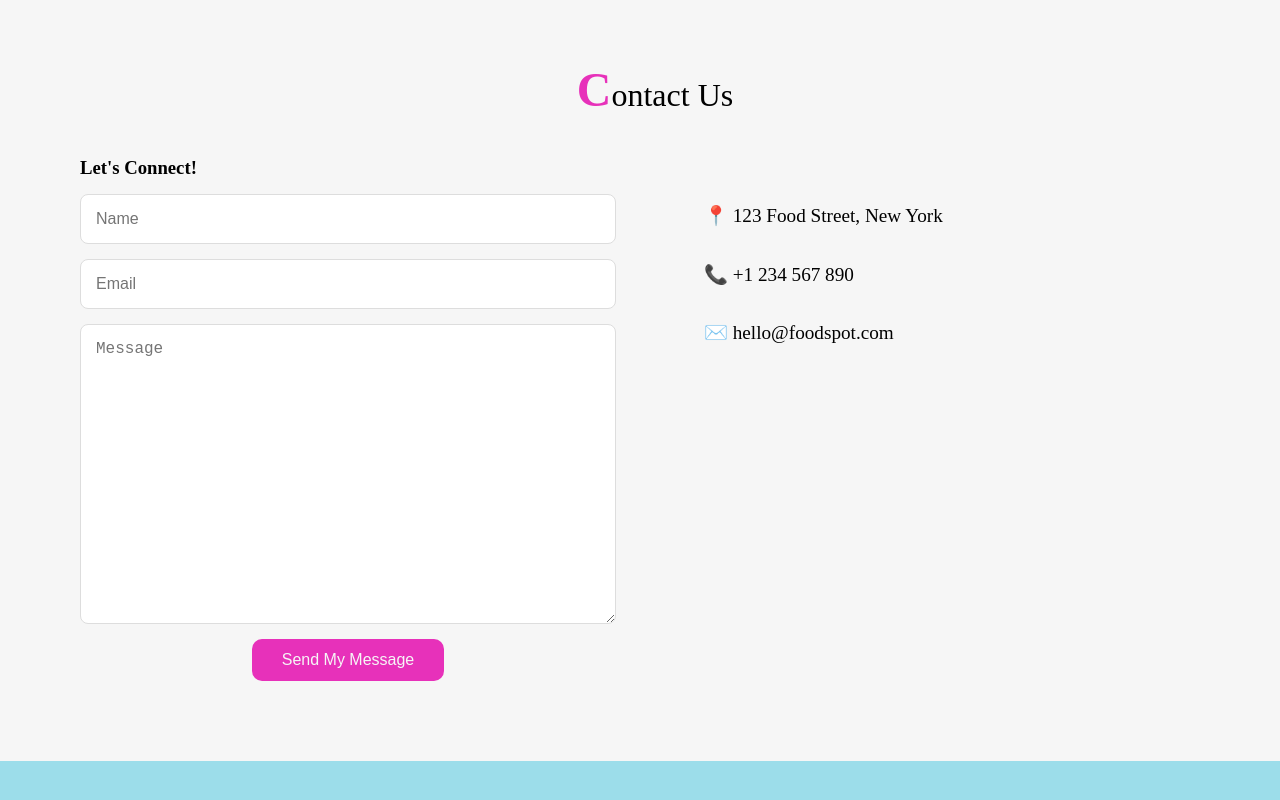
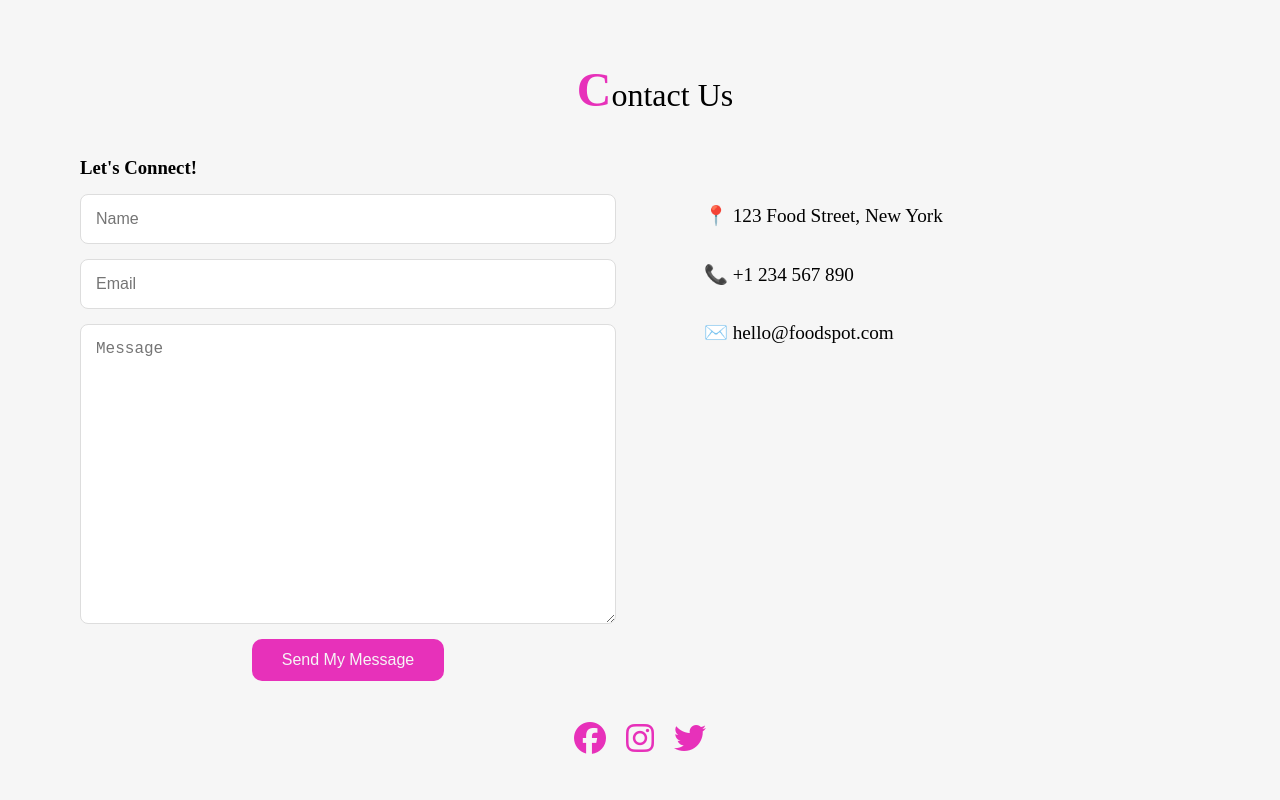
Before and after one commit to claramarievela-ai/food-spot, a plain HTML site: page index.html in a window 1280 px wide. Shown: the part 3877-4677 px from the top of the page. Before the commit the page ends 4638 px from the top, so only its background shows below. Drawn offline with Linux system fonts and the light colour scheme; a web font is replaced by a local one.

Commit message:
Added social links to contact section

```diff
--- a/index.html
+++ b/index.html
@@ -10,6 +10,10 @@
     <link
       href="https://fonts.googleapis.com/css2?family=DM+Sans:ital,opsz,wght@0,9..40,100..1000;1,9..40,100..1000&family=DM+Serif+Display:ital@0;1&family=Fjord+One&display=swap"
       rel="stylesheet"
+    />
+    <link
+      rel="stylesheet"
+      href="https://cdnjs.cloudflare.com/ajax/libs/font-awesome/6.5.0/css/all.min.css"
     />
   </head>
 
@@ -292,6 +296,11 @@
           </div>
         </div>
       </div>
+      <div class="social-links">
+        <a href="#"><i class="fab fa-facebook"></i></a>
+        <a href="#"><i class="fab fa-instagram"></i></a>
+        <a href="#"><i class="fab fa-twitter"></i></a>
+      </div>
     </section>
   </body>
 </html>
--- a/style.css
+++ b/style.css
@@ -381,3 +381,29 @@ section.about {
   text-align: center;
   margin-bottom: 40px;
 }
+
+.social-links {
+  display: flex;
+  justify-content: center;
+  gap: 20px;
+  margin-top: 40px;
+}
+
+.social-links a {
+  font-size: 2rem;
+  color: var(--accent);
+  background: none;
+  padding: 0;
+  transition: all 0.3s ease;
+  display: inline-block;
+}
+
+.social-links a:hover {
+  transform: scale(1.5);
+}
+
+.social-links img,
+.social-links i {
+  background: transparent;
+  border-radius: 50%;
+}
```
